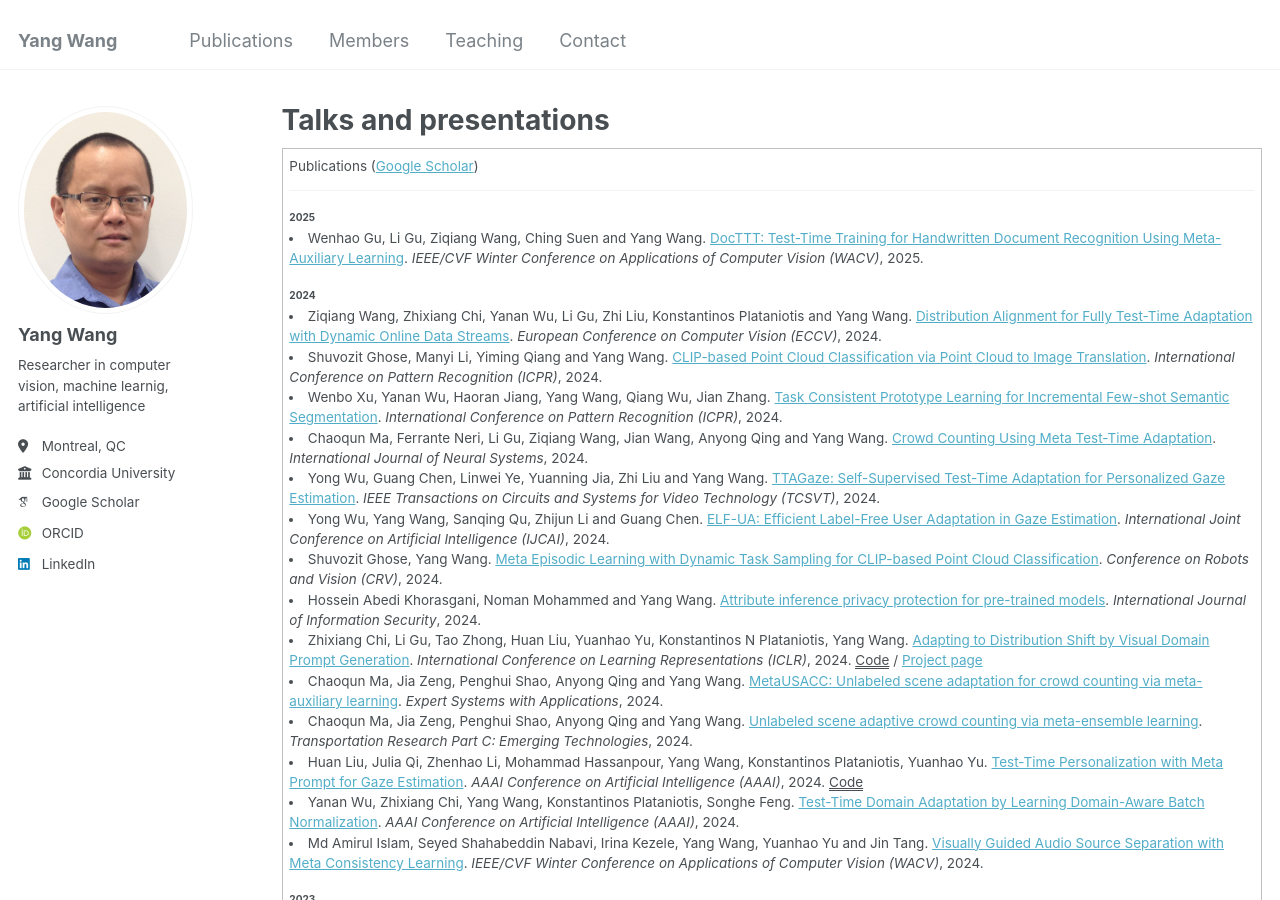
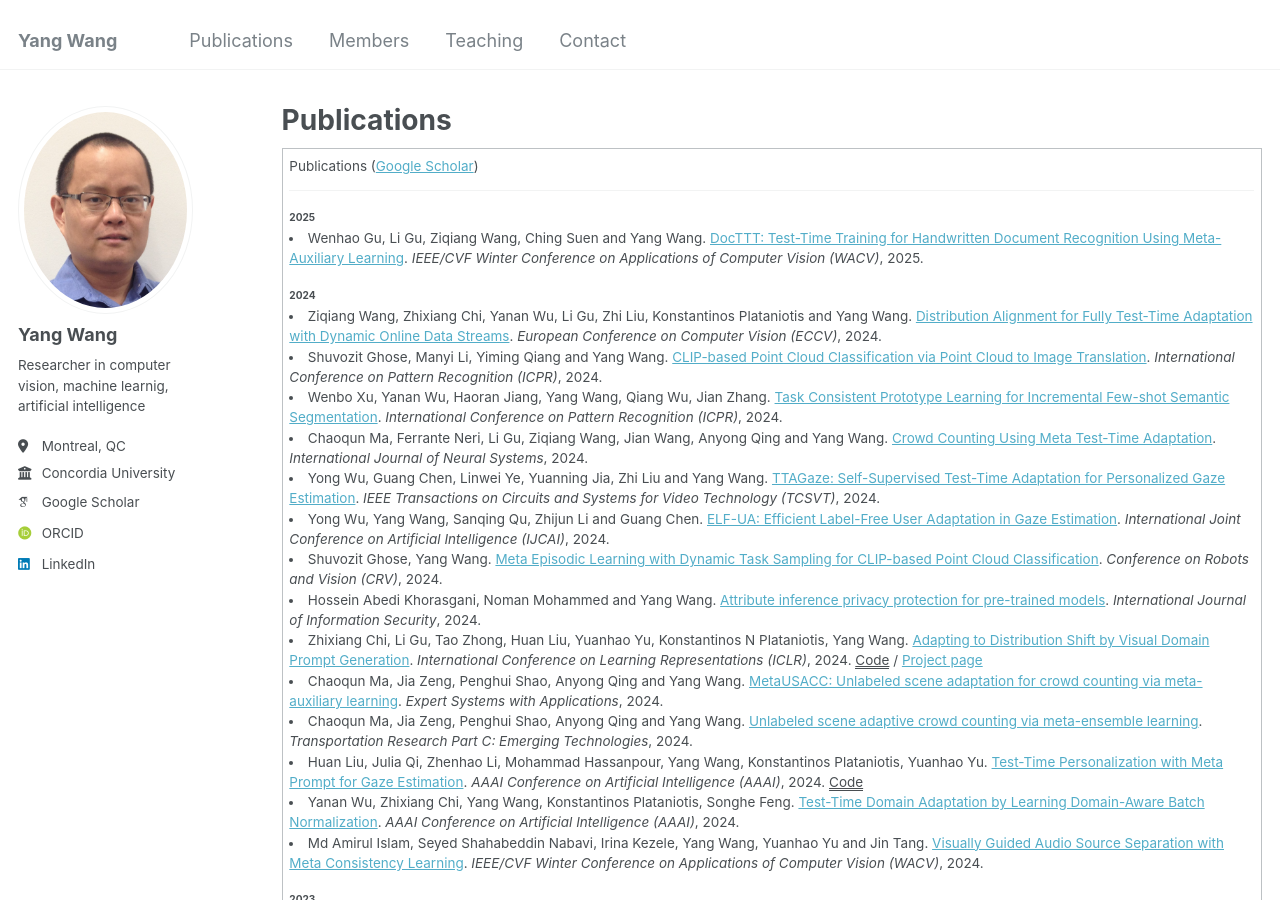
Before and after one commit to kywang/kywang.github.io, a Jekyll site: the page built from _pages/publications.html, in a window 1280 px wide and 900 px high. Built offline with Jekyll 4.4.1, drawn with Linux system fonts in a browser that asks for light colours; some web fonts are replaced.

Commit message:
Update publications.html

```diff
--- a/_pages/publications.html
+++ b/_pages/publications.html
@@ -1,16 +1,13 @@
 ---
 layout: archive
-title: "Talks and presentations"
+title: "Publications"
 permalink: /publications/
 author_profile: true
 ---
 
+{% include base_path %}
+
 <html>
-<head>
-
-  <title>Publications</title>
-
-</head>
 
 <table style="max-widthL800px" align="center" width="80%" border=0 cellspacing=0 cellpadding=0>
 
```
